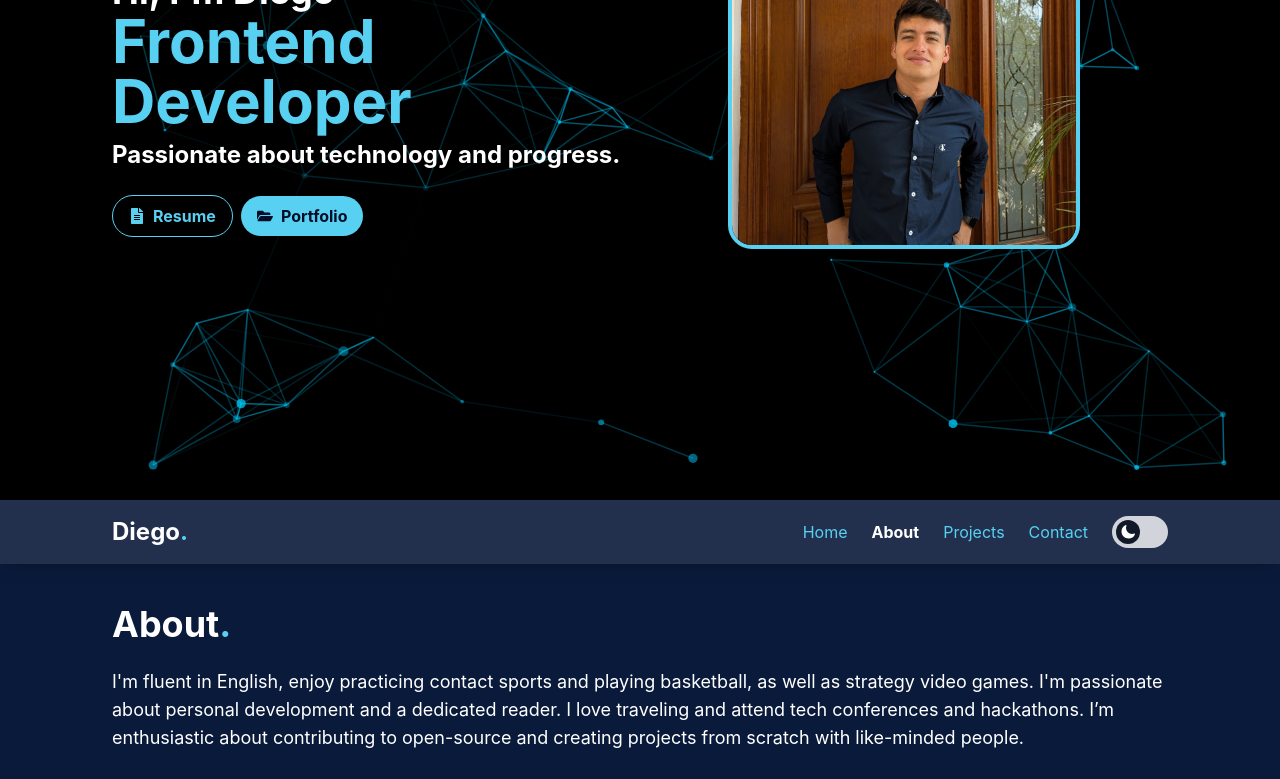
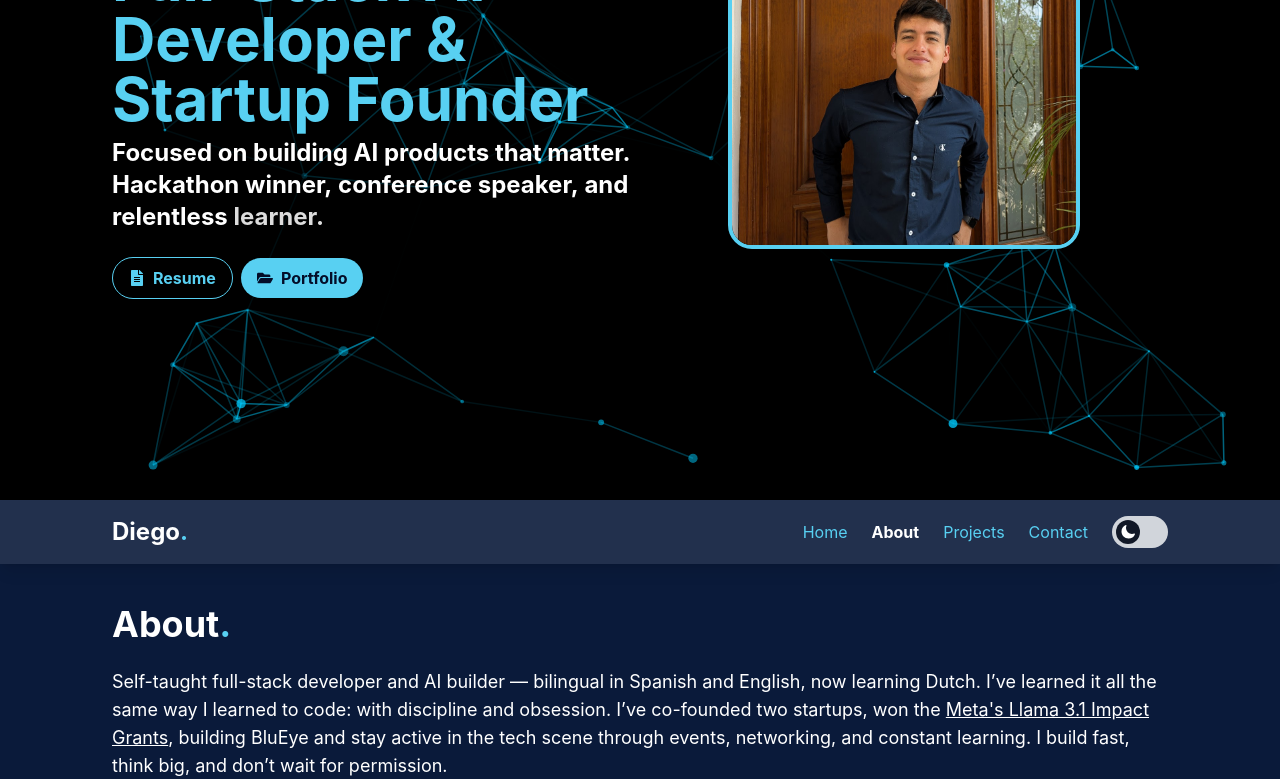
Before and after one commit to DiegoCM1/Portfolio, a React (Create React App) app: page / in a window 1280 px wide. Shown: the part 300-1079 px from the top of the page. Built offline with nearby package versions, Linux system fonts and the light colour scheme.

Commit message:
Updated profession title and about text

```diff
--- a/src/components/About.js
+++ b/src/components/About.js
@@ -14,11 +14,21 @@ const About = () => {
           About<span className="text-buttonBlue dark:text-dark-accent">.</span>
         </h2>
         <p className="text-base md:text-lg text-textWhite dark:text-dark-textSecondary leading-relaxed">
-          I'm fluent in English, enjoy practicing contact sports and playing basketball, as well as
-          strategy video games. I'm passionate about personal development and a
-          dedicated reader. I love traveling and attend tech conferences and
-          hackathons. I’m enthusiastic about contributing to open-source and
-          creating projects from scratch with like-minded people.
+          Self-taught full-stack developer and AI builder — bilingual in Spanish
+          and English, now learning Dutch. I’ve learned it all the same way I
+          learned to code: with discipline and obsession. I’ve co-founded two
+          startups, won the{" "}
+          <a
+            href="https://about.fb.com/news/2025/04/llama-impact-grant-recipients/"
+            target="_blank"
+            rel="noopener noreferrer"
+            className="underline hover:text-blue-400 transition-colors"
+          >
+            Meta's Llama 3.1 Impact Grants
+          </a>
+          , building BluEye and stay active in the tech scene through events, networking, and
+          constant learning. I build fast, think big, and don’t wait for
+          permission.
         </p>
       </div>
 
--- a/src/components/Header.js
+++ b/src/components/Header.js
@@ -23,7 +23,7 @@ const Header = () => {
 
         {/* H1 - Title */}
         <TextGenerateEffect
-          words="Frontend Developer"
+          words="Full-Stack AI Developer & Startup Founder"
           className="text-3xl sm:text-5xl md:text-6xl font-bold text-buttonBlue dark:text-dark-accent"
           duration={300}  // Duration for animation
           delay={900}     // Delay of 0.5 seconds before starting
@@ -31,7 +31,7 @@ const Header = () => {
 
         {/* P - Description */}
         <TextGenerateEffect
-          words="Passionate about technology and progress."
+          words="Focused on building AI products that matter. Hackathon winner, conference speaker, and relentless learner."
           className="mt-2 text-base sm:text-lg md:text-2xl text-textWhite dark:text-dark-textSecondary"
           duration={300}  // Duration for animation
           delay={1800}     // Delay of 0.5 seconds before starting
```
